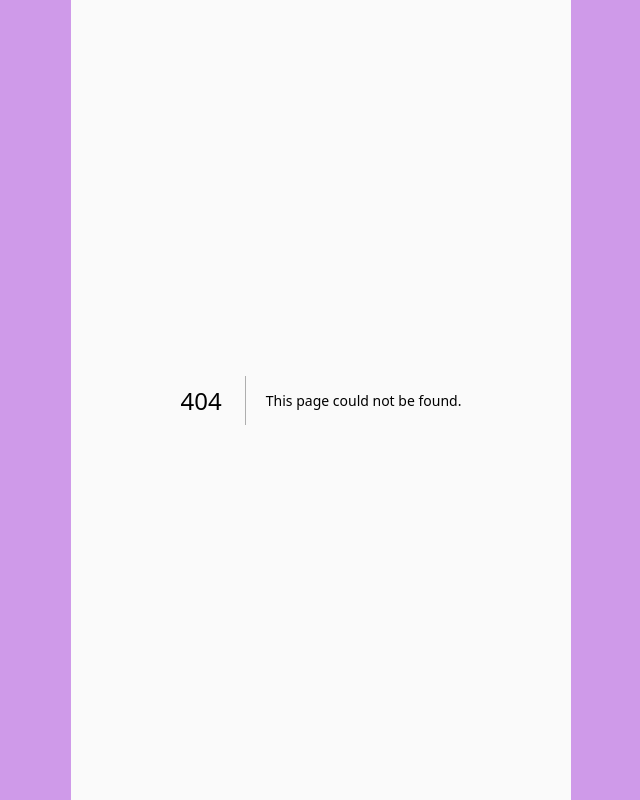
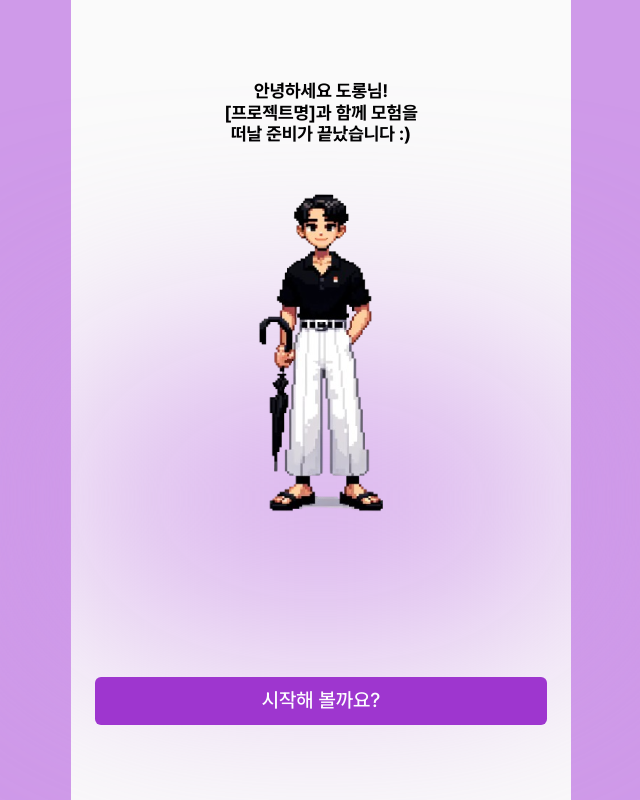
Before and after one commit to dorongee/frontend, a Next.js app in the folder frontend/: page /loading/complete in a window 1280 px wide. Before the commit this address had no page. Shown: the whole page, without its empty margins (319-959 px from the left). Built offline with nearby package versions, Linux system fonts and the light colour scheme.

Commit message:
feat: main 마지막 페이지 구현

```diff
--- /dev/null
+++ b/frontend/src/app/loading/complete/page.tsx
@@ -0,0 +1,37 @@
+import Image from 'next/image';
+import Button from '../../../components/Button';
+
+export default function Complete() {
+  const name = '도롱';
+  const productName = '프로젝트명';
+  return (
+    <section className="relative flex flex-col h-full">
+      <div className="mt-[80px] text-[18px] font-bold leading-[21.6px]">
+        <p>{`안녕하세요 ${name}님!`}</p>
+        <p>{`[${productName}]과 함께 모험을`}</p>
+        <p>{`떠날 준비가 끝났습니다 :)`}</p>
+      </div>
+      <div className="absolute h-[230px] w-full bg-dorong-primary-light blur-[125px] top-[384px]" />
+      <div className="flex justify-center mt-[32px]">
+        <Image
+          src="/images/avatar.png"
+          alt="main-map"
+          width={155}
+          height={377}
+          className="z-10"
+        />
+      </div>
+
+      <div className="absolute flex flex-col justify-end w-full h-full pb-[75px] items-center">
+        <div className="w-full px-6">
+          <Button
+            isAvailable={true}
+            className="text-[20px] font-medium leading-[23.6px]"
+          >
+            시작해 볼까요?
+          </Button>
+        </div>
+      </div>
+    </section>
+  );
+}
```
Also changed, not shown: frontend/src/app/loading/page.tsx (+1 -10 lines), frontend/public/images/avatar.png (added).
